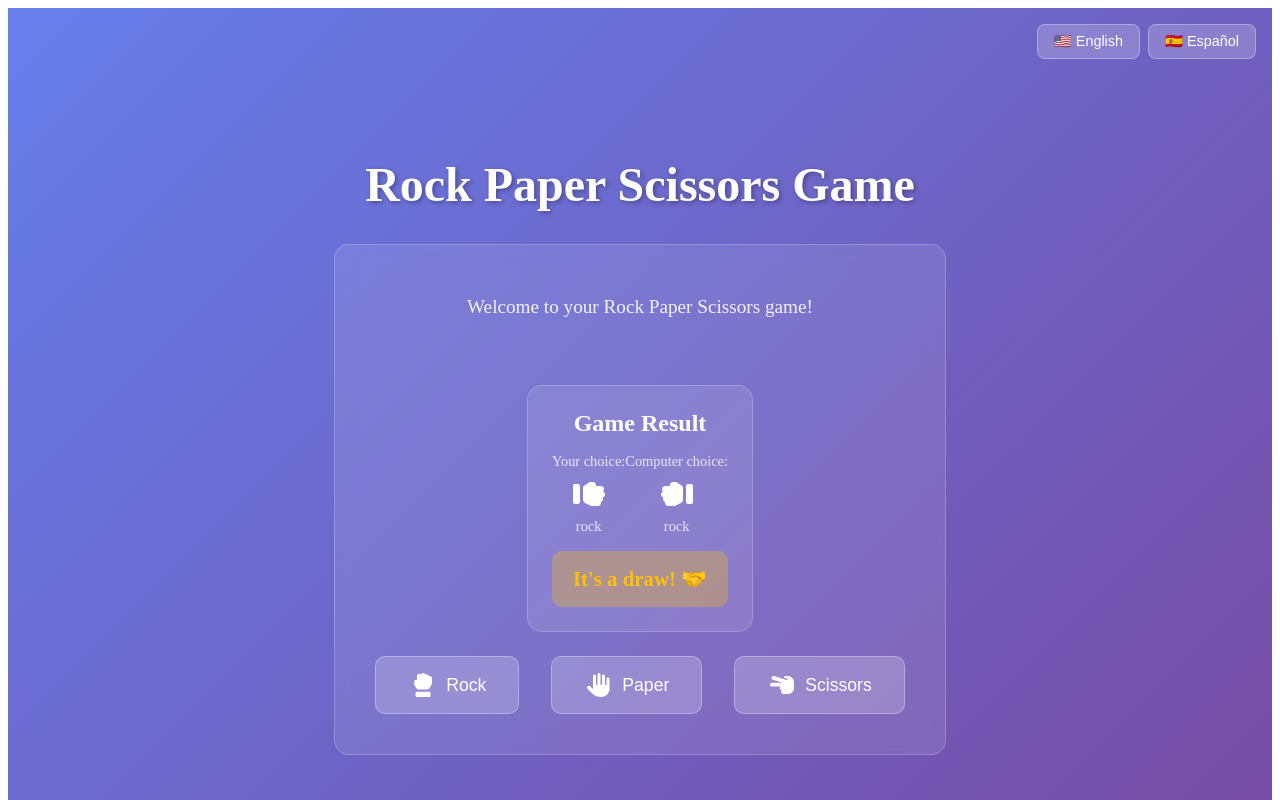
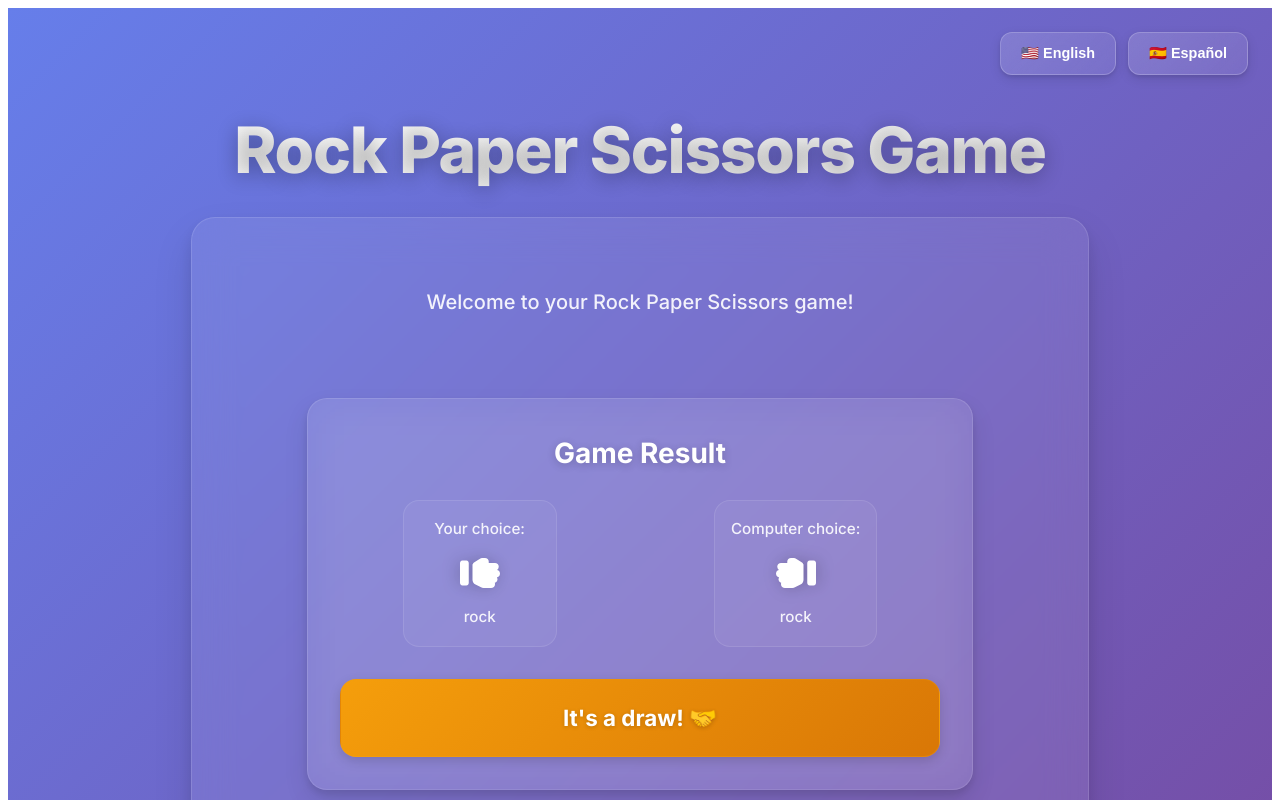
Before and after one commit to wilbertopachecob/rock-paper-scissors, a React (Vite) app: page / in a window 1280 px wide. Shown: the top 800 px of the page. Built offline with nearby package versions, Linux system fonts and the light colour scheme.

Commit message:
Refactor app design with modern typography, colors, and enhanced UI components

```diff
--- a/public/index.html
+++ b/public/index.html
@@ -4,6 +4,9 @@
     <meta charset="UTF-8">
     <meta name="viewport" content="width=device-width, initial-scale=1.0">
     <title>Rock Paper Scissors</title>
+    <link rel="preconnect" href="https://fonts.googleapis.com">
+    <link rel="preconnect" href="https://fonts.gstatic.com" crossorigin>
+    <link href="https://fonts.googleapis.com/css2?family=Inter:wght@400;500;600;700;800&display=swap" rel="stylesheet">
 </head>
 <body>
     <div id="root"></div>
--- a/src/styles/App.css
+++ b/src/styles/App.css
@@ -1 +1,48 @@
-/* Global styles only - component styles moved to SCSS modules */
+/* Global styles and CSS reset */
+* {
+  margin: 0;
+  padding: 0;
+  box-sizing: border-box;
+}
+
+body {
+  font-family: 'Inter', -apple-system, BlinkMacSystemFont, 'Segoe UI', Roboto, sans-serif;
+  line-height: 1.6;
+  -webkit-font-smoothing: antialiased;
+  -moz-osx-font-smoothing: grayscale;
+  overflow-x: hidden;
+}
+
+#root {
+  min-height: 100vh;
+}
+
+/* Custom scrollbar */
+::-webkit-scrollbar {
+  width: 8px;
+}
+
+::-webkit-scrollbar-track {
+  background: rgba(255, 255, 255, 0.1);
+}
+
+::-webkit-scrollbar-thumb {
+  background: rgba(255, 255, 255, 0.3);
+  border-radius: 4px;
+}
+
+::-webkit-scrollbar-thumb:hover {
+  background: rgba(255, 255, 255, 0.5);
+}
+
+/* Focus styles for accessibility */
+button:focus-visible {
+  outline: 2px solid rgba(255, 255, 255, 0.8);
+  outline-offset: 2px;
+}
+
+/* Selection styles */
+::selection {
+  background: rgba(255, 255, 255, 0.2);
+  color: white;
+}
--- a/src/styles/App.module.scss
+++ b/src/styles/App.module.scss
@@ -3,20 +3,30 @@
   min-height: 100vh;
   background: linear-gradient(135deg, #667eea 0%, #764ba2 100%);
   color: white;
+  font-family: 'Inter', -apple-system, BlinkMacSystemFont, 'Segoe UI', Roboto, sans-serif;
+  line-height: 1.6;
 }
 
 .App-header {
-  padding: 2rem;
+  padding: 3rem 2rem;
   display: flex;
   flex-direction: column;
   align-items: center;
   justify-content: center;
   min-height: 100vh;
   position: relative;
+  max-width: 1200px;
+  margin: 0 auto;
 }
 
 .App-header h1 {
-  font-size: 3rem;
-  margin-bottom: 2rem;
-  text-shadow: 2px 2px 4px rgba(0, 0, 0, 0.3);
+  font-size: clamp(2.5rem, 5vw, 4rem);
+  margin-bottom: 1rem;
+  text-shadow: 0 4px 20px rgba(0, 0, 0, 0.3);
+  font-weight: 800;
+  letter-spacing: -0.02em;
+  background: linear-gradient(135deg, #ffffff 0%, #f0f0f0 100%);
+  -webkit-background-clip: text;
+  -webkit-text-fill-color: transparent;
+  background-clip: text;
 }
--- a/src/styles/Game.module.scss
+++ b/src/styles/Game.module.scss
@@ -1,64 +1,112 @@
 .game {
-  background: rgba(255, 255, 255, 0.1);
-  padding: 2rem;
-  border-radius: 15px;
-  backdrop-filter: blur(10px);
-  border: 1px solid rgba(255, 255, 255, 0.2);
+  background: rgba(255, 255, 255, 0.08);
+  padding: 3rem;
+  border-radius: 24px;
+  backdrop-filter: blur(20px);
+  border: 1px solid rgba(255, 255, 255, 0.12);
   display: flex;
   flex-direction: column;
   align-items: center;
-  gap: 1rem;
+  gap: 2rem;
+  max-width: 800px;
+  width: 100%;
+  box-shadow:
+    0 20px 40px rgba(0, 0, 0, 0.1),
+    0 8px 16px rgba(0, 0, 0, 0.1);
+  transition: all 0.3s cubic-bezier(0.4, 0, 0.2, 1);
+}
+
+.game:hover {
+  transform: translateY(-4px);
+  box-shadow:
+    0 25px 50px rgba(0, 0, 0, 0.15),
+    0 12px 24px rgba(0, 0, 0, 0.1);
 }
 
 .game h2 {
   font-size: 2rem;
   margin-bottom: 1rem;
+  font-weight: 700;
 }
 
 .game p {
-  font-size: 1.2rem;
+  font-size: 1.25rem;
   opacity: 0.9;
+  font-weight: 500;
+  margin-bottom: 1rem;
 }
 
 .game-buttons {
   display: flex;
   flex-direction: row;
-  gap: 1rem;
+  gap: 1.5rem;
   justify-content: center;
   flex-wrap: wrap;
+  width: 100%;
 }
 
 .game button {
-  background: rgba(255, 255, 255, 0.2);
-  border: 1px solid rgba(255, 255, 255, 0.3);
+  background: linear-gradient(135deg, rgba(255, 255, 255, 0.15) 0%, rgba(255, 255, 255, 0.08) 100%);
+  border: 1px solid rgba(255, 255, 255, 0.2);
   color: white;
-  padding: 1rem 2rem;
-  margin: 0.5rem;
-  border-radius: 10px;
+  padding: 1.25rem 2rem;
+  border-radius: 16px;
   cursor: pointer;
   font-size: 1.1rem;
-  transition: all 0.3s ease;
+  font-weight: 600;
+  transition: all 0.3s cubic-bezier(0.4, 0, 0.2, 1);
   display: flex;
   align-items: center;
-  gap: 0.5rem;
+  gap: 0.75rem;
+  min-width: 140px;
+  justify-content: center;
+  box-shadow:
+    0 4px 12px rgba(0, 0, 0, 0.1),
+    0 2px 4px rgba(0, 0, 0, 0.1);
+  position: relative;
+  overflow: hidden;
+}
+
+.game button::before {
+  content: '';
+  position: absolute;
+  top: 0;
+  left: -100%;
+  width: 100%;
+  height: 100%;
+  background: linear-gradient(90deg, transparent, rgba(255, 255, 255, 0.1), transparent);
+  transition: left 0.5s;
+}
+
+.game button:hover::before {
+  left: 100%;
 }
 
 .game button svg {
   font-size: 1.5rem;
+  transition: transform 0.3s ease;
+}
+
+.game button:hover svg {
+  transform: scale(1.1);
 }
 
 .game button:disabled {
-  opacity: 0.6;
+  opacity: 0.5;
   cursor: not-allowed;
+  transform: none;
 }
 
 .game button.animating {
-  animation: pulse 0.5s ease-in-out infinite alternate;
+  animation: pulse 0.6s ease-in-out infinite alternate;
 }
 
 .game button:hover:not(:disabled) {
-  background: rgba(255, 255, 255, 0.3);
+  background: linear-gradient(135deg, rgba(255, 255, 255, 0.25) 0%, rgba(255, 255, 255, 0.15) 100%);
   transform: translateY(-2px);
+  box-shadow:
+    0 8px 20px rgba(0, 0, 0, 0.15),
+    0 4px 8px rgba(0, 0, 0, 0.1);
 }
 
 @keyframes pulse {
--- a/src/styles/GameResult.module.scss
+++ b/src/styles/GameResult.module.scss
@@ -1,22 +1,33 @@
 .game-result {
   margin-top: 2rem;
-  padding: 1.5rem;
-  background: rgba(255, 255, 255, 0.1);
-  border-radius: 15px;
-  border: 1px solid rgba(255, 255, 255, 0.2);
+  padding: 2rem;
+  background: rgba(255, 255, 255, 0.08);
+  border-radius: 20px;
+  border: 1px solid rgba(255, 255, 255, 0.12);
+  backdrop-filter: blur(20px);
+  box-shadow:
+    0 12px 24px rgba(0, 0, 0, 0.1),
+    0 4px 8px rgba(0, 0, 0, 0.1);
+  transition: all 0.3s cubic-bezier(0.4, 0, 0.2, 1);
+  width: 100%;
+  max-width: 600px;
 }
 
 .game-result h3 {
-  margin: 0 0 1rem 0;
-  font-size: 1.5rem;
+  margin: 0 0 1.5rem 0;
+  font-size: 1.75rem;
+  font-weight: 700;
+  text-align: center;
+  color: #ffffff;
+  text-shadow: 0 2px 8px rgba(0, 0, 0, 0.2);
 }
 
 .game-result.animating {
-  animation: shake 0.5s ease-in-out infinite;
+  animation: shake 0.6s ease-in-out infinite;
 }
 
 .game-result.animating .choices {
-  animation: bounce 0.8s ease-in-out infinite;
+  animation: bounce 1s ease-in-out infinite;
 }
 
 @keyframes shake {
@@ -24,10 +35,10 @@
     transform: translateX(0);
   }
   25% {
-    transform: translateX(-5px);
+    transform: translateX(-6px);
   }
   75% {
-    transform: translateX(5px);
+    transform: translateX(6px);
   }
 }
 
@@ -36,30 +47,46 @@
     transform: translateY(0);
   }
   50% {
-    transform: translateY(-10px);
+    transform: translateY(-12px);
   }
 }
 
 .choices {
   display: flex;
   justify-content: space-around;
-  margin-bottom: 1rem;
+  margin-bottom: 2rem;
+  gap: 2rem;
+  flex-wrap: wrap;
 }
 
 .choice {
   display: flex;
   flex-direction: column;
   align-items: center;
-  gap: 0.5rem;
+  gap: 0.75rem;
+  padding: 1rem;
+  background: rgba(255, 255, 255, 0.05);
+  border-radius: 16px;
+  border: 1px solid rgba(255, 255, 255, 0.1);
+  min-width: 120px;
+  transition: all 0.3s ease;
+}
+
+.choice:hover {
+  background: rgba(255, 255, 255, 0.08);
+  transform: translateY(-2px);
 }
 
 .choice span {
-  font-size: 0.9rem;
-  opacity: 0.8;
+  font-size: 0.95rem;
+  opacity: 0.9;
+  font-weight: 500;
+  text-align: center;
 }
 
 .choice svg {
-  font-size: 2rem;
+  font-size: 2.5rem;
+  filter: drop-shadow(0 2px 8px rgba(0, 0, 0, 0.2));
 }
 
 .choice.player-choice svg {
@@ -80,23 +107,34 @@
 
 .result {
   text-align: center;
-  font-size: 1.3rem;
-  font-weight: bold;
-  padding: 1rem;
-  border-radius: 10px;
+  font-size: 1.4rem;
+  font-weight: 700;
+  padding: 1.25rem;
+  border-radius: 16px;
+  box-shadow: 0 4px 12px rgba(0, 0, 0, 0.15);
+  transition: all 0.3s ease;
+  text-shadow: 0 1px 4px rgba(0, 0, 0, 0.2);
+}
+
+.result:hover {
+  transform: translateY(-2px);
+  box-shadow: 0 6px 16px rgba(0, 0, 0, 0.2);
 }
 
 .result.win {
-  background: rgba(76, 175, 80, 0.3);
-  color: #4caf50;
+  background: linear-gradient(135deg, #10b981 0%, #059669 100%);
+  color: #ffffff;
+  border: 1px solid rgba(16, 185, 129, 0.3);
 }
 
 .result.lose {
-  background: rgba(244, 67, 54, 0.3);
-  color: #f44336;
+  background: linear-gradient(135deg, #ef4444 0%, #dc2626 100%);
+  color: #ffffff;
+  border: 1px solid rgba(239, 68, 68, 0.3);
 }
 
 .result.draw {
-  background: rgba(255, 193, 7, 0.3);
-  color: #ffc107;
+  background: linear-gradient(135deg, #f59e0b 0%, #d97706 100%);
+  color: #ffffff;
+  border: 1px solid rgba(245, 158, 11, 0.3);
 }
--- a/src/styles/LanguageSwitcher.module.scss
+++ b/src/styles/LanguageSwitcher.module.scss
@@ -1,30 +1,61 @@
 .language-switcher {
   position: absolute;
-  top: 1rem;
-  right: 1rem;
+  top: 1.5rem;
+  right: 1.5rem;
   display: flex;
-  gap: 0.5rem;
+  gap: 0.75rem;
+  z-index: 10;
 }
 
 .lang-btn {
-  background: rgba(255, 255, 255, 0.2);
-  border: 1px solid rgba(255, 255, 255, 0.3);
+  background: linear-gradient(135deg, rgba(255, 255, 255, 0.15) 0%, rgba(255, 255, 255, 0.08) 100%);
+  border: 1px solid rgba(255, 255, 255, 0.2);
   color: white;
-  padding: 0.5rem 1rem;
-  border-radius: 8px;
+  padding: 0.75rem 1.25rem;
+  border-radius: 12px;
   cursor: pointer;
   font-size: 0.9rem;
-  transition: all 0.3s ease;
-  backdrop-filter: blur(10px);
+  font-weight: 600;
+  transition: all 0.3s cubic-bezier(0.4, 0, 0.2, 1);
+  backdrop-filter: blur(20px);
+  box-shadow:
+    0 4px 12px rgba(0, 0, 0, 0.1),
+    0 2px 4px rgba(0, 0, 0, 0.1);
+  position: relative;
+  overflow: hidden;
+  min-width: 100px;
+  text-align: center;
+}
+
+.lang-btn::before {
+  content: '';
+  position: absolute;
+  top: 0;
+  left: -100%;
+  width: 100%;
+  height: 100%;
+  background: linear-gradient(90deg, transparent, rgba(255, 255, 255, 0.1), transparent);
+  transition: left 0.5s;
+}
+
+.lang-btn:hover::before {
+  left: 100%;
 }
 
 .lang-btn:hover {
-  background: rgba(255, 255, 255, 0.3);
-  transform: translateY(-1px);
+  background: linear-gradient(135deg, rgba(255, 255, 255, 0.25) 0%, rgba(255, 255, 255, 0.15) 100%);
+  transform: translateY(-2px);
+  box-shadow:
+    0 8px 20px rgba(0, 0, 0, 0.15),
+    0 4px 8px rgba(0, 0, 0, 0.1);
 }
 
 .lang-btn.active {
-  background: rgba(255, 255, 255, 0.4);
-  border-color: rgba(255, 255, 255, 0.6);
-  box-shadow: 0 2px 8px rgba(0, 0, 0, 0.2);
+  background: linear-gradient(135deg, rgba(255, 255, 255, 0.3) 0%, rgba(255, 255, 255, 0.2) 100%);
+  border-color: rgba(255, 255, 255, 0.4);
+  box-shadow:
+    0 8px 20px rgba(0, 0, 0, 0.2),
+    0 4px 8px rgba(0, 0, 0, 0.1),
+    inset 0 1px 0 rgba(255, 255, 255, 0.1);
+  transform: translateY(-1px);
 }
```
